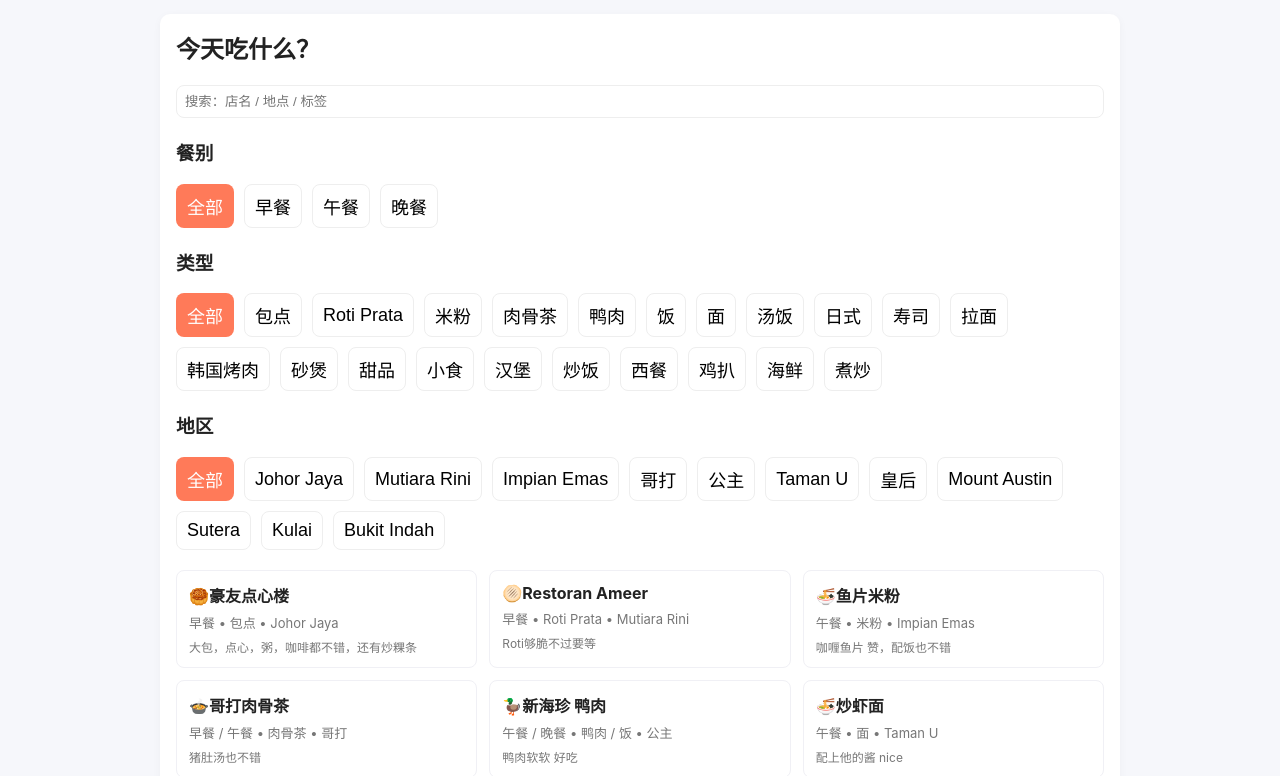
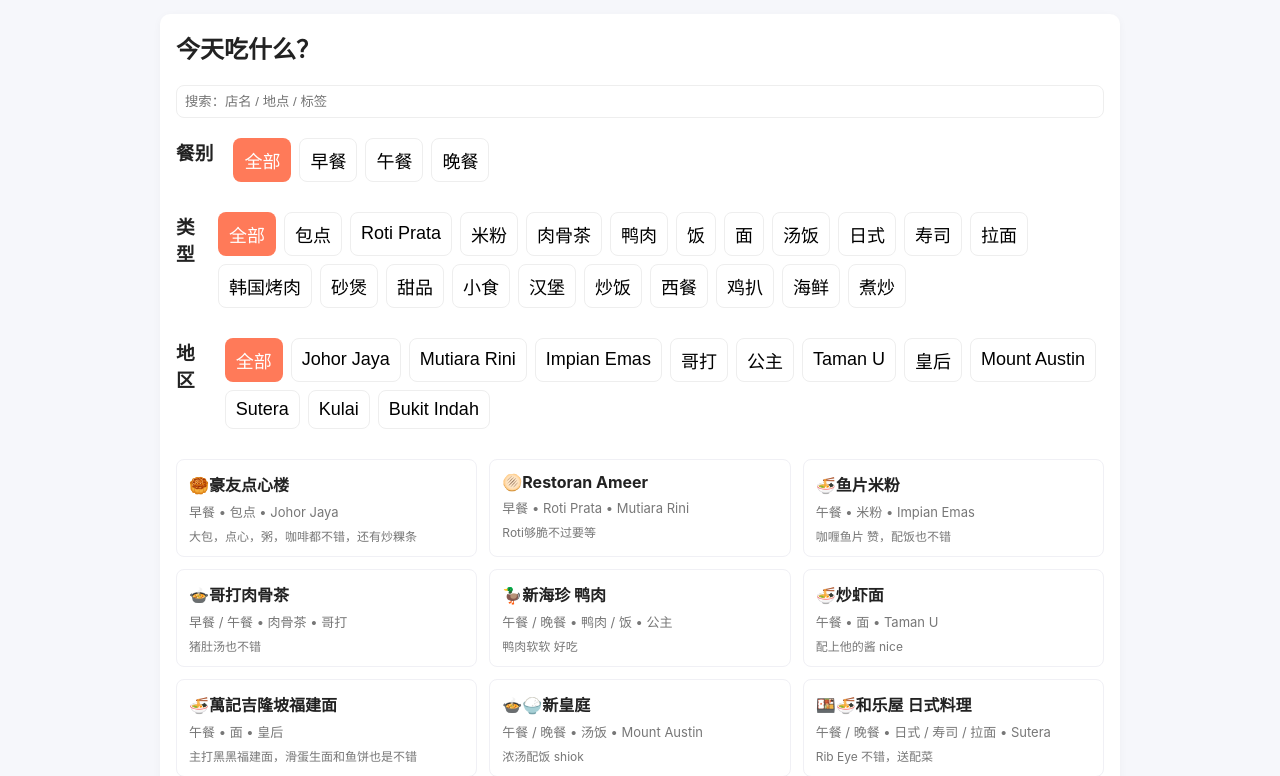
Before and after one commit to ricson5499/ricson5499.github.io, a plain HTML site: page tool/eatpage/index.html in a window 1280 px wide. Shown: the part 61-837 px from the top of the page. Drawn offline with Linux system fonts and the light colour scheme.

Commit message:
update style

```diff
--- a/tool/eatpage/css/styles.css
+++ b/tool/eatpage/css/styles.css
@@ -46,10 +46,12 @@ body{
 }
 .card h4{margin:0 0 6px 0}
 .muted{color:var(--muted);font-size:13px}
-.panel .filters{display: flex;gap: 10px;flex-wrap: wrap;}
+.panel .filter-group{display: flex;gap: 20px;flex-wrap:nowrap;margin-bottom:30px;}
+.panel .filters{display: flex;gap: 8px;flex-wrap: wrap;}
+.panel h3 {margin:0}
 .filter-btn{padding:8px 10px;border-radius:8px;border:1px solid #eee;background:#fff;cursor:pointer;font-size:var(--filter-btn-fontsize);}
 .filter-btn.active{background:var(--accent);color:#fff;border-color:transparent}
-.search-row{display:flex;gap:8px;margin-top:12px}
+.search-row{display:flex;gap:8px;margin:12px 0 20px;}
 .search-row input, .search-row select{flex:1;padding:8px;border-radius:8px;border:1px solid #eee}
 .footer{text-align:center;padding:18px;color:var(--muted);margin-top:24px}
 .type-grid{display:flex;flex-wrap:wrap;gap:12px}
--- a/tool/eatpage/index.html
+++ b/tool/eatpage/index.html
@@ -27,16 +27,22 @@
       </div>
 
       <!-- 餐别 Breakfast / Lunch / Dinner -->
-      <h3 style="margin-top:20px;">餐别</h3>
-      <div id="mealButtons" class="filters"></div>
+      <div class="filter-group">
+        <h3>餐别</h3>
+        <div id="mealButtons" class="filters"></div>
+      </div>
 
       <!-- 类型：饭 / 面 / 小吃 / 饮料 -->
-      <h3 style="margin-top:20px;">类型</h3>
-      <div id="typeButtons" class="filters"></div>
+      <div class="filter-group">
+        <h3>类型</h3>
+        <div id="typeButtons" class="filters"></div>
+      </div>
 
       <!-- 地区 -->
-      <h3 style="margin-top:20px;">地区</h3>
-      <div id="locationButtons" class="filters"></div>
+       <div class="filter-group">
+        <h3>地区</h3>
+        <div id="locationButtons" class="filters"></div>
+      </div>
 
       <div id="results" class="cards" style="margin-top:20px;"></div>
     </section>
```
